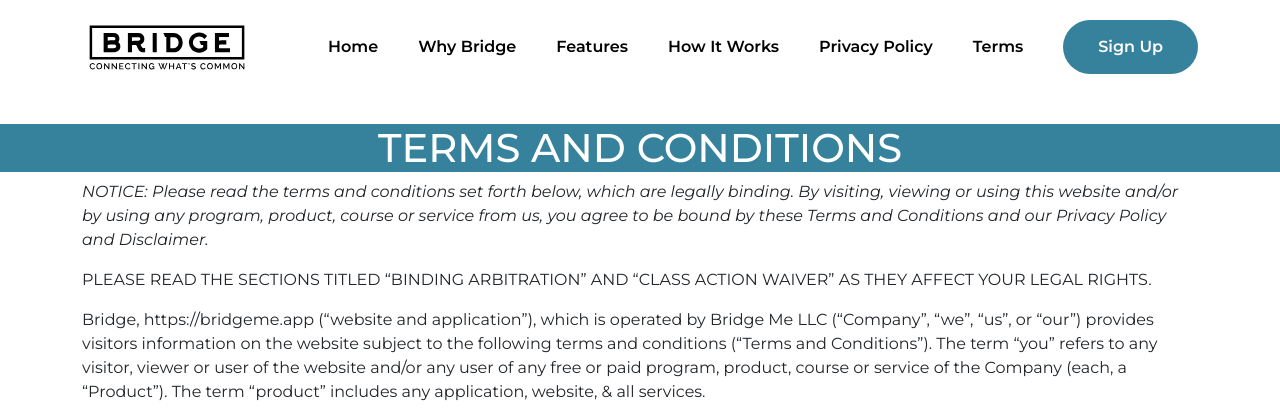
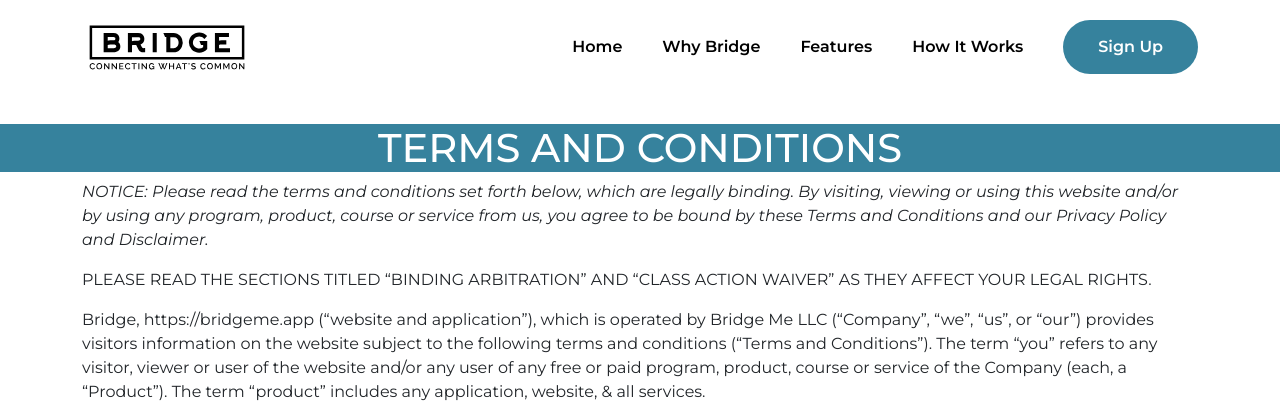
Before and after one commit to hassamq/Bridgeme, a Node server app: template views/terms.ejs in a window 1280 px wide. Shown: the top 419 px of the page. Run offline with Node 20, Linux system fonts and the light colour scheme; the template is opened without the code that fills it, so the values that code supplies are empty; some libraries are stand-ins or nearby versions.

Commit message:
initial commit

```diff
--- a/views/components/footer.ejs
+++ b/views/components/footer.ejs
@@ -17,8 +17,8 @@
             <span class="title-section">Company</span>
             <a href="/#why-bridge">Why Bridge</a>
             <a href="/#review">Testimonials</a>
-            <a href="/#review">Privacy</a>
-            <a href="/#review">Terms and Conditions</a>
+            <a href="/privacy-policy">Privacy</a>
+            <a href="/terms-condition">Terms and Conditions</a>
           </div>
           <div class="col-md-3 informations">
             <span class="title-section">Contact</span>
--- a/views/components/navbar.ejs
+++ b/views/components/navbar.ejs
@@ -10,8 +10,6 @@
       <li class="navbar-item"><a href="/#why-bridge">Why Bridge</a></li>
       <li class="navbar-item"><a href="/#features">Features</a></li>
       <li class="navbar-item"><a href="/#how-it-work">How It Works</a></li>
-      <li class="navbar-item"><a href="/privacy-policy">Privacy Policy</a></li>
-      <li class="navbar-item"><a href="/terms-condition">Terms</a></li>
       <li class="navbar-item"><a class="btn-link" href="/#signup">Sign Up</a></li>
     </ul>
   </div>
```
